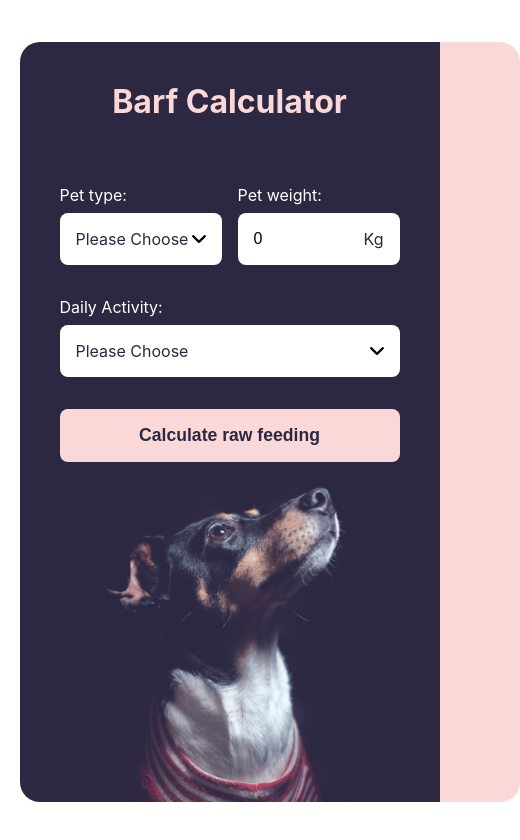
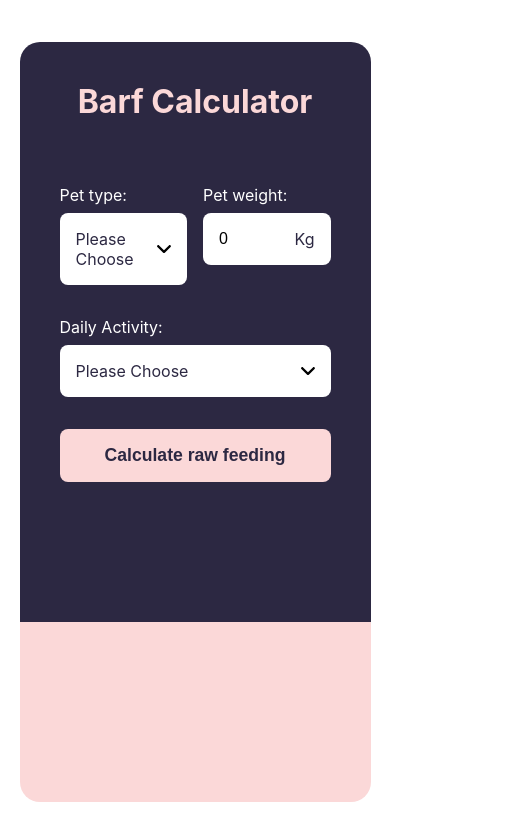
Before and after one commit to rubencsepke/react-barf-calculator, a React (Vite) app: page / in a window 390 px wide. Shown: the top 840 px of the page, 520 px wide, since content can reach past the window. Built offline with nearby package versions, Linux system fonts and the light colour scheme.

Commit message:
refactor: add responsive version

```diff
--- a/src/css/app.css
+++ b/src/css/app.css
@@ -6,3 +6,11 @@
   grid-template-columns: 420px 1fr;
   border-radius: 20px;
 }
+
+@media screen and (max-width: 1200px) {
+  .container {
+    max-width: 700px;
+    min-width: 100%;
+    grid-template-columns: auto;
+  }
+}
--- a/src/css/info.css
+++ b/src/css/info.css
@@ -51,3 +51,19 @@
     opacity: 1;
   }
 }
+
+@media screen and (max-width: 1200px) {
+  .info {
+    border-bottom-left-radius: 20px;
+    border-bottom-right-radius: 20px;
+    border-top-right-radius: 0;
+  }
+  .info .info-content {
+    grid-template-columns: repeat(2, auto);
+  }
+}
+@media screen and (max-width: 630px) {
+  .info .info-content {
+    grid-template-columns: auto;
+  }
+}
--- a/src/css/sidebar.css
+++ b/src/css/sidebar.css
@@ -150,3 +150,12 @@
 .submit:hover {
   box-shadow: 0 0 0 4px rgba(251, 216, 216, 0.5);
 }
+
+@media screen and (max-width: 1200px) {
+  .sidebar {
+    background: var(--dark-blue);
+    border-top-left-radius: 20px;
+    border-top-right-radius: 20px;
+    border-bottom-left-radius: 0;
+  }
+}
```
